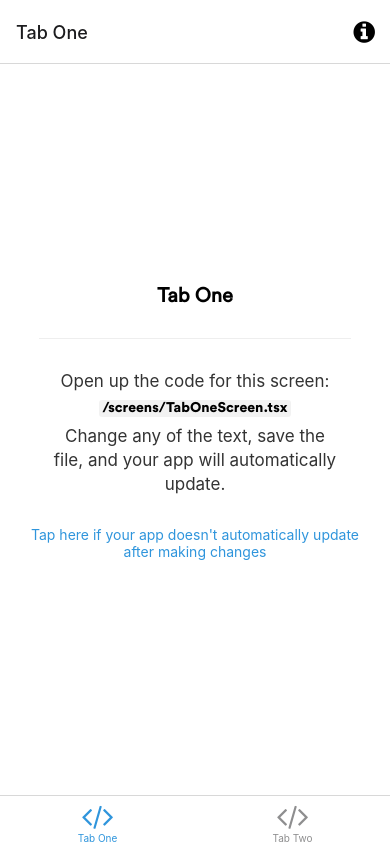
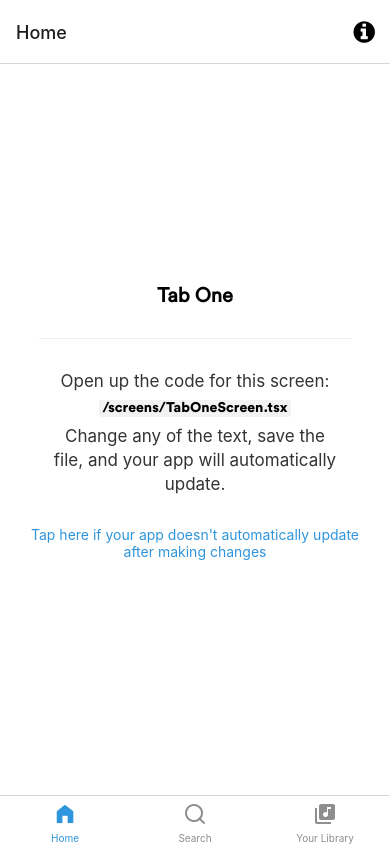
Before and after one commit to vishwajeetraj11/spotify, a React Native app: screen /Home in a window 390 px wide. Built offline with nearby package versions, Linux system fonts and the light colour scheme; what expo-linking would draw is missing.

Commit message:
added tab bar icons

```diff
--- a/navigation/index.tsx
+++ b/navigation/index.tsx
@@ -3,27 +3,44 @@
  * https://reactnavigation.org/docs/getting-started
  *
  */
-import { FontAwesome } from '@expo/vector-icons';
-import { createBottomTabNavigator } from '@react-navigation/bottom-tabs';
-import { NavigationContainer, DefaultTheme, DarkTheme } from '@react-navigation/native';
-import { createNativeStackNavigator } from '@react-navigation/native-stack';
-import * as React from 'react';
-import { ColorSchemeName, Pressable } from 'react-native';
+import { FontAwesome } from "@expo/vector-icons";
+import { Feather } from "@expo/vector-icons";
+import { MaterialIcons } from "@expo/vector-icons";
 
-import Colors from '../constants/Colors';
-import useColorScheme from '../hooks/useColorScheme';
-import ModalScreen from '../screens/ModalScreen';
-import NotFoundScreen from '../screens/NotFoundScreen';
-import TabOneScreen from '../screens/TabOneScreen';
-import TabTwoScreen from '../screens/TabTwoScreen';
-import { RootStackParamList, RootTabParamList, RootTabScreenProps } from '../types';
-import LinkingConfiguration from './LinkingConfiguration';
+import { createBottomTabNavigator } from "@react-navigation/bottom-tabs";
+import {
+  NavigationContainer,
+  DefaultTheme,
+  DarkTheme,
+} from "@react-navigation/native";
+import { Foundation } from "@expo/vector-icons";
+import { createNativeStackNavigator } from "@react-navigation/native-stack";
+import * as React from "react";
+import { ColorSchemeName, Pressable } from "react-native";
 
-export default function Navigation({ colorScheme }: { colorScheme: ColorSchemeName }) {
+import Colors from "../constants/Colors";
+import useColorScheme from "../hooks/useColorScheme";
+import ModalScreen from "../screens/ModalScreen";
+import NotFoundScreen from "../screens/NotFoundScreen";
+import { Home } from "../screens/Home";
+import TabTwoScreen from "../screens/TabTwoScreen";
+import {
+  RootStackParamList,
+  RootTabParamList,
+  RootTabScreenProps,
+} from "../types";
+import LinkingConfiguration from "./LinkingConfiguration";
+
+export default function Navigation({
+  colorScheme,
+}: {
+  colorScheme: ColorSchemeName;
+}) {
   return (
     <NavigationContainer
       linking={LinkingConfiguration}
-      theme={colorScheme === 'dark' ? DarkTheme : DefaultTheme}>
+      theme={colorScheme === "dark" ? DarkTheme : DefaultTheme}
+    >
       <RootNavigator />
     </NavigationContainer>
   );
@@ -38,9 +55,17 @@ const Stack = createNativeStackNavigator<RootStackParamList>();
 function RootNavigator() {
   return (
     <Stack.Navigator>
-      <Stack.Screen name="Root" component={BottomTabNavigator} options={{ headerShown: false }} />
-      <Stack.Screen name="NotFound" component={NotFoundScreen} options={{ title: 'Oops!' }} />
-      <Stack.Group screenOptions={{ presentation: 'modal' }}>
+      <Stack.Screen
+        name="Root"
+        component={BottomTabNavigator}
+        options={{ headerShown: false }}
+      />
+      <Stack.Screen
+        name="NotFound"
+        component={NotFoundScreen}
+        options={{ title: "Oops!" }}
+      />
+      <Stack.Group screenOptions={{ presentation: "modal" }}>
         <Stack.Screen name="Modal" component={ModalScreen} />
       </Stack.Group>
     </Stack.Navigator>
@@ -58,22 +83,26 @@ function BottomTabNavigator() {
 
   return (
     <BottomTab.Navigator
-      initialRouteName="TabOne"
+      initialRouteName="Home"
       screenOptions={{
         tabBarActiveTintColor: Colors[colorScheme].tint,
-      }}>
+      }}
+    >
       <BottomTab.Screen
-        name="TabOne"
-        component={TabOneScreen}
-        options={({ navigation }: RootTabScreenProps<'TabOne'>) => ({
-          title: 'Tab One',
-          tabBarIcon: ({ color }) => <TabBarIcon name="code" color={color} />,
+        name="Home"
+        component={Home}
+        options={({ navigation }: RootTabScreenProps<"Home">) => ({
+          title: "Home",
+          tabBarIcon: ({ color }) => (
+            <Foundation name="home" size={24} color={color} />
+          ),
           headerRight: () => (
             <Pressable
-              onPress={() => navigation.navigate('Modal')}
+              onPress={() => navigation.navigate("Modal")}
               style={({ pressed }) => ({
                 opacity: pressed ? 0.5 : 1,
-              })}>
+              })}
+            >
               <FontAwesome
                 name="info-circle"
                 size={25}
@@ -85,11 +114,23 @@ function BottomTabNavigator() {
         })}
       />
       <BottomTab.Screen
-        name="TabTwo"
+        name="Search"
         component={TabTwoScreen}
         options={{
-          title: 'Tab Two',
-          tabBarIcon: ({ color }) => <TabBarIcon name="code" color={color} />,
+          title: "Search",
+          tabBarIcon: ({ color }) => (
+            <Feather name="search" size={24} color={color} />
+          ),
+        }}
+      />
+      <BottomTab.Screen
+        name="YourLibrary"
+        component={TabTwoScreen}
+        options={{
+          title: "Your Library",
+          tabBarIcon: ({ color }) => (
+            <MaterialIcons name="my-library-music" size={24} color={color} />
+          ),
         }}
       />
     </BottomTab.Navigator>
@@ -100,7 +141,7 @@ function BottomTabNavigator() {
  * You can explore the built-in icon families and icons on the web at https://icons.expo.fyi/
  */
 function TabBarIcon(props: {
-  name: React.ComponentProps<typeof FontAwesome>['name'];
+  name: React.ComponentProps<typeof FontAwesome>["name"];
   color: string;
 }) {
   return <FontAwesome size={30} style={{ marginBottom: -3 }} {...props} />;
--- a/screens/TabOneScreen.tsx
+++ b/screens/Home.tsx
@@ -6,9 +6,7 @@ import { Text, View } from "../components/Themed";
 import { fontFamily } from "../shared/constants";
 import { RootTabScreenProps } from "../types";
 
-export default function TabOneScreen({
-  navigation,
-}: RootTabScreenProps<"TabOne">) {
+export const Home = ({ navigation }: RootTabScreenProps<"Home">) => {
   return (
     <View style={styles.container}>
       <Text style={styles.title}>Tab One</Text>
@@ -20,7 +18,7 @@ export default function TabOneScreen({
       <EditScreenInfo path="/screens/TabOneScreen.tsx" />
     </View>
   );
-}
+};
 
 const styles = StyleSheet.create({
   container: {
```
Also changed, not shown: types.tsx (+16 -13 lines).
